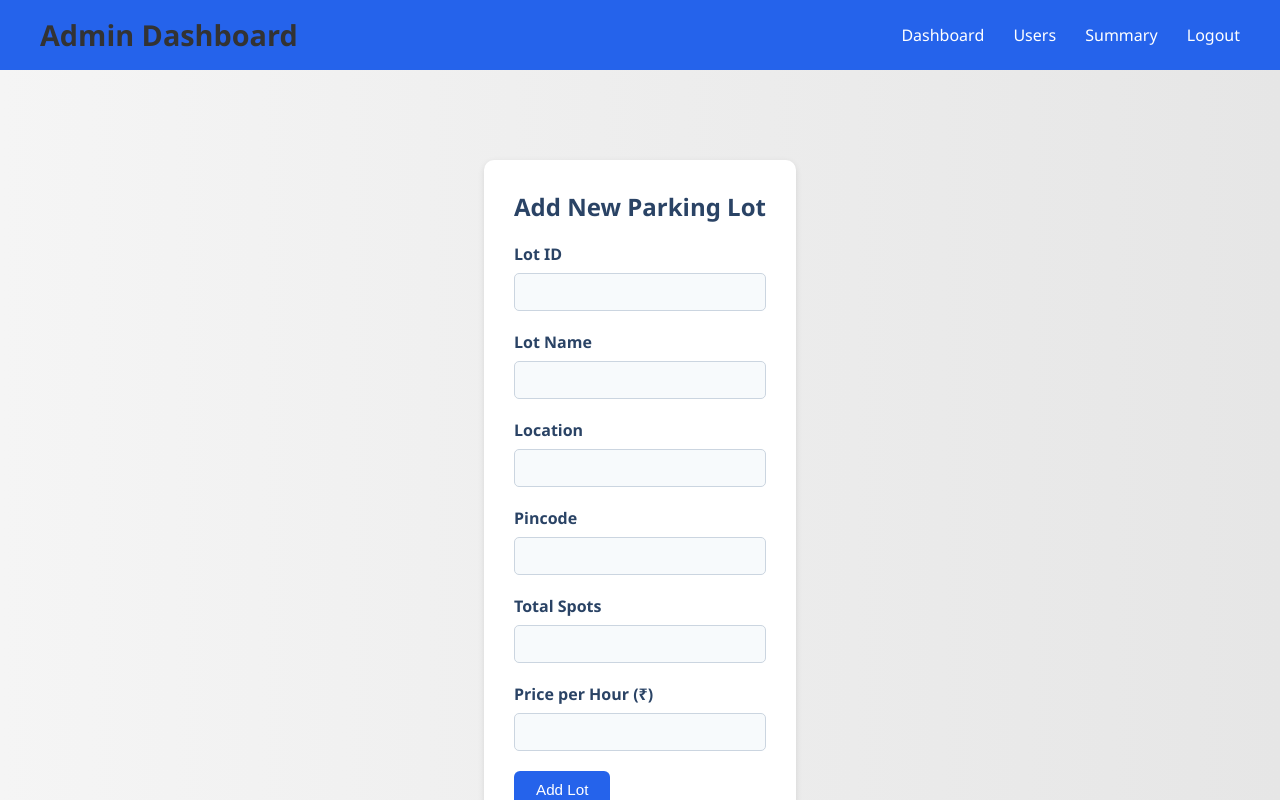
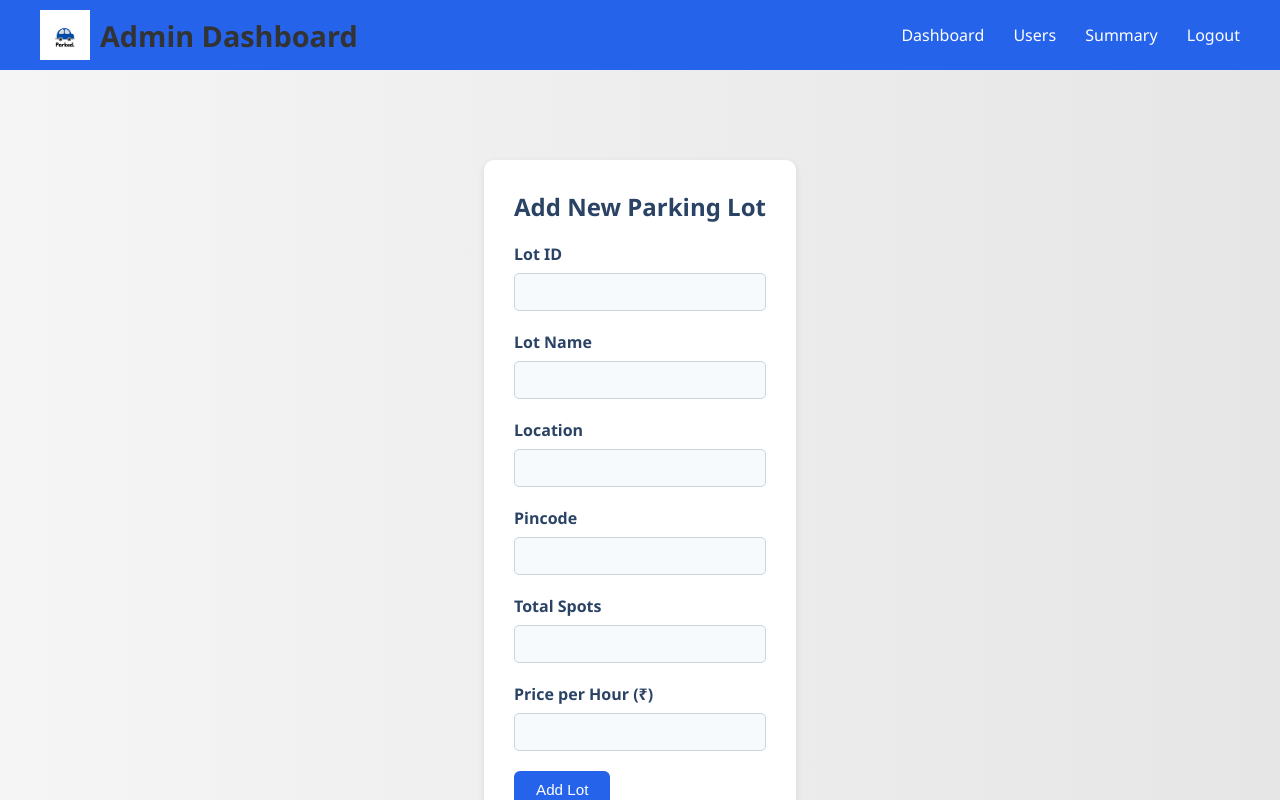
Before and after one commit to radhikaks09/vehicle-parking-app, a Flask app: page /admin/add-lot in a window 1280 px wide. Run offline with Flask 3, Linux system fonts and the light colour scheme.

Commit message:
add logo to the dashboard

```diff
--- a/static/css/style.css
+++ b/static/css/style.css
@@ -183,7 +183,6 @@ h2 {
     border: 1px solid #f5c6cb;
 }
 
-/* Reset */
 * {
     margin: 0;
     padding: 0;
@@ -211,11 +210,29 @@ header {
     height: 70px;
 }
 
-header h1 {
+/* header h1 {
     margin: 0;
     line-height: 1.2;
     font-size: 1.8rem;
     font-weight: 600;
+} */
+
+.logo-title {
+    display: flex;
+    align-items: center;
+    gap: 10px;
+}
+
+.logo-title h1 {
+    margin: 0;
+    font-size: 1.8rem;
+    font-weight: 600;
+}
+
+.dashboard-icon {
+    height: 50px;
+    width: auto;
+    object-fit: contain;
 }
 
 nav a {
--- a/templates/dashboard.html
+++ b/templates/dashboard.html
@@ -2,7 +2,10 @@
 {% block title %}Dashboard{% endblock %}
 {% block content %}
     <header>
-        <h1>{{ role.capitalize() }} Dashboard</h1>
+        <div class="logo-title">
+            <img src="{{ url_for('static', filename='images/parked.png') }}" alt="Parked." class="dashboard-icon">
+            <h1>{{ role.capitalize() }} Dashboard</h1>
+        </div>
         <nav>
             {% if role == 'admin' %}
                 <a href="{{ url_for('admin.dashboard') }}">Dashboard</a>
```
